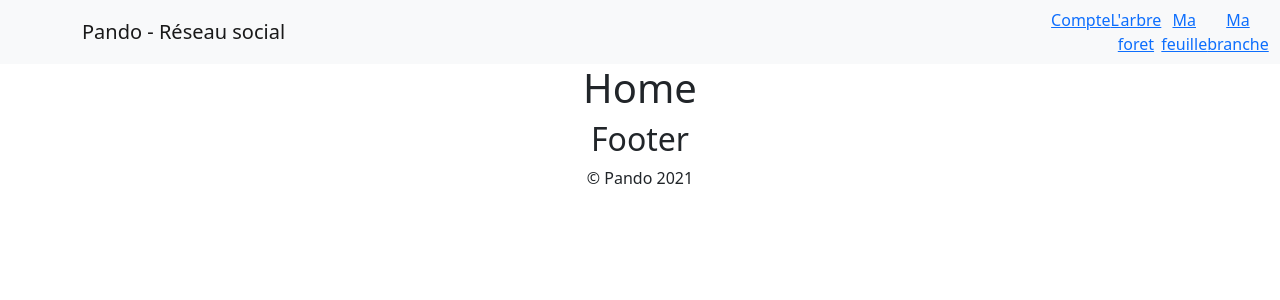
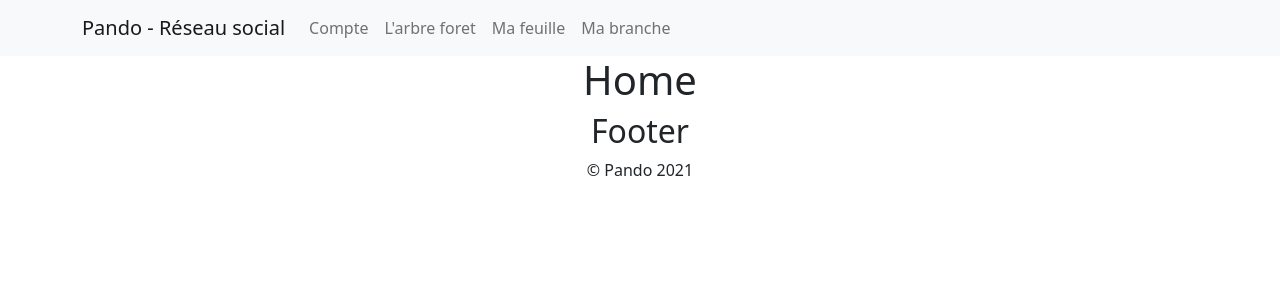
Before and after one commit to Gaz-o/projet-pando, a React (Create React App) app: page / in a window 1280 px wide. Shown: the top 300 px of the page. Built offline with nearby package versions, Linux system fonts and the light colour scheme.

Commit message:
config menu partie 1

```diff
--- a/src/layout/header/header.css
+++ b/src/layout/header/header.css
@@ -1,3 +1,3 @@
 #basic-navbar-nav{
-padding-left:750px;
+text-align: center;
 }
--- a/src/layout/header/header.js
+++ b/src/layout/header/header.js
@@ -22,10 +22,10 @@ function Header() {
 
                                 <Nav className="me-auto">
 
-                                        <Link to="/compte">Compte</Link>
-                                        <Link to="/feed">L'arbre foret</Link>
-                                        <Link to="/post">Ma feuille</Link>
-                                        <Link to="/maPage">Ma branche</Link>
+                                        <Link className="nav-link" to="/compte">Compte</Link>
+                                        <Link className="nav-link" to="/feed">L'arbre foret</Link>
+                                        <Link className="nav-link" to="/post">Ma feuille</Link>
+                                        <Link className="nav-link" to="/maPage">Ma branche</Link>
 
                                 </Nav>
 
```
